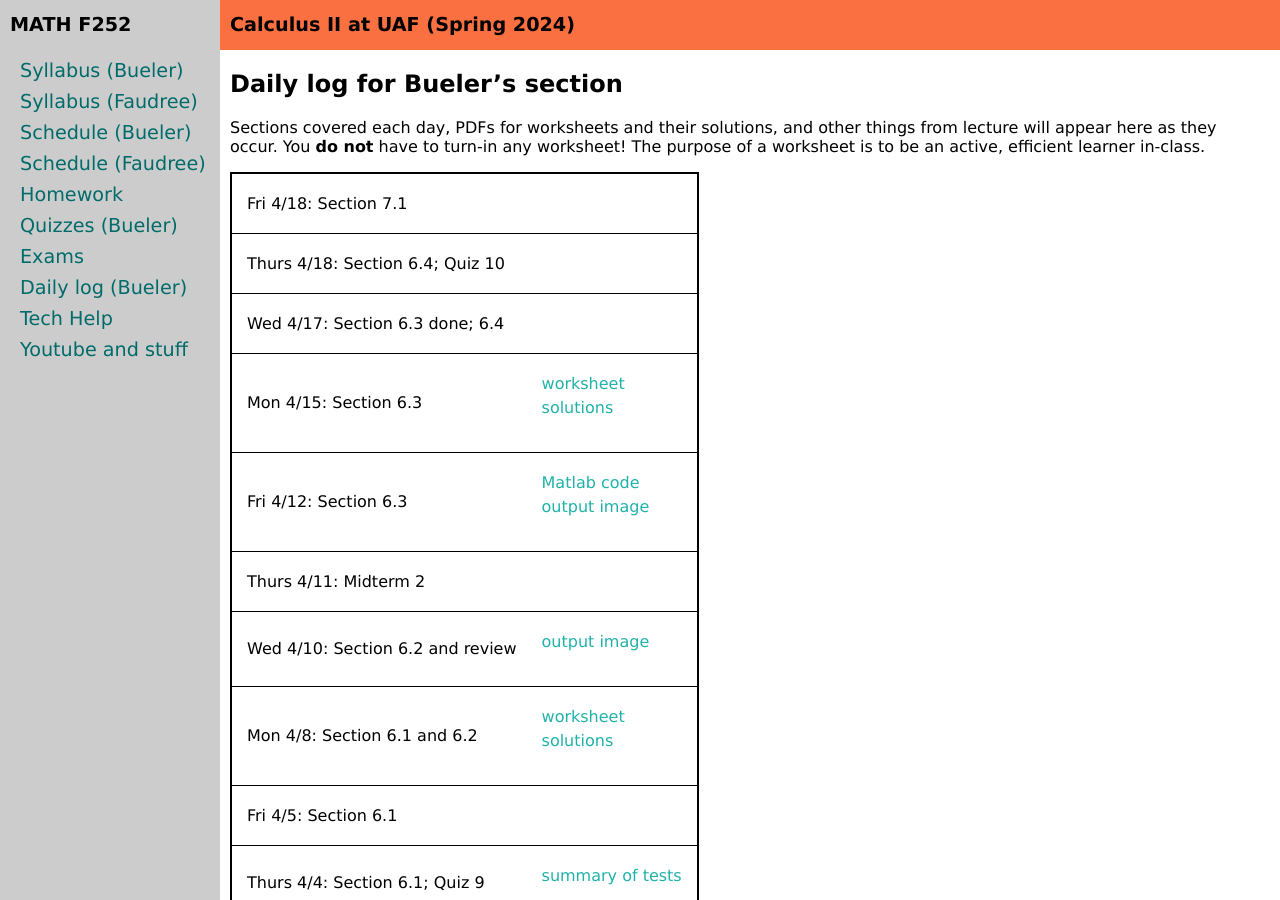
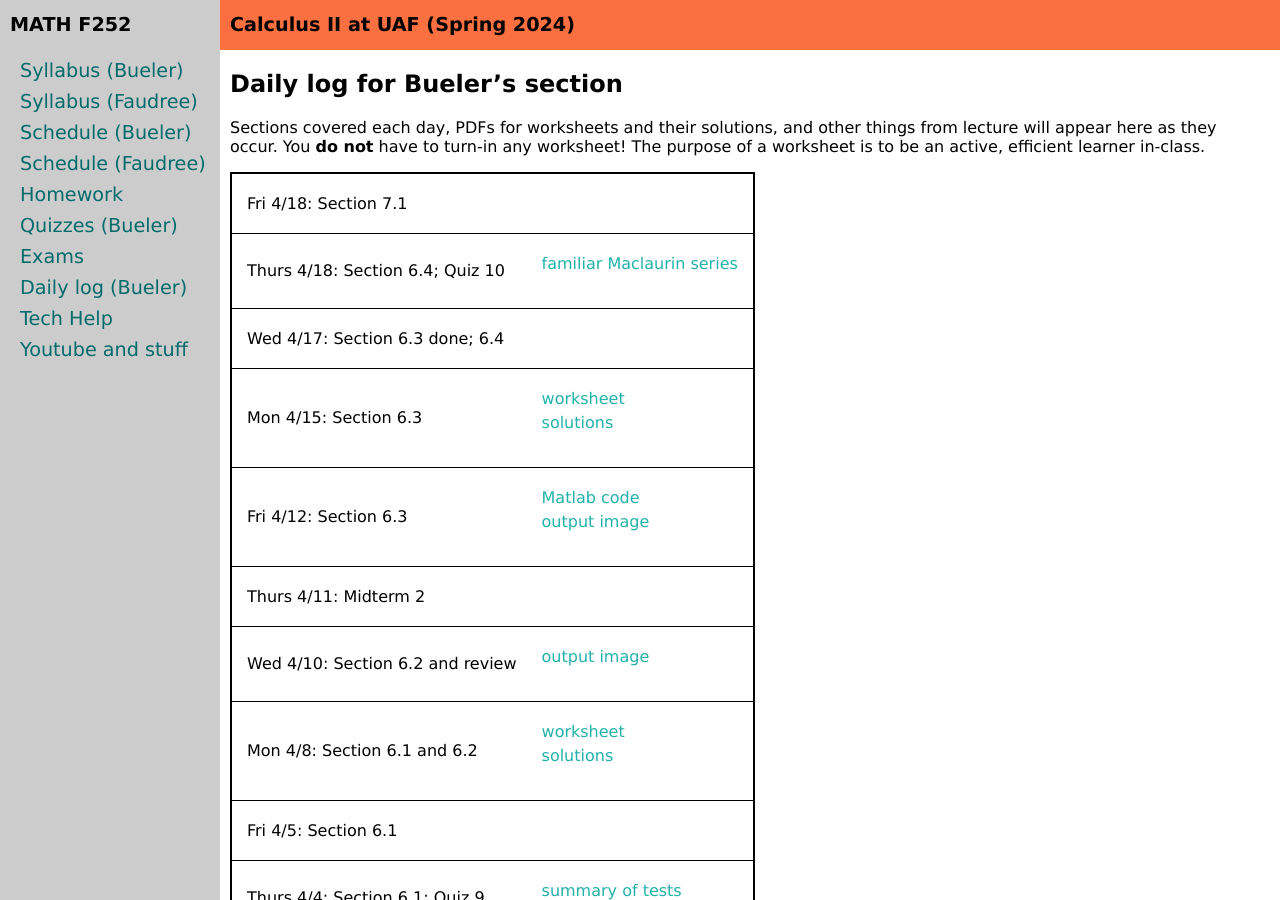
Before and after one commit to uaf-math/calc2, a Jekyll site: the page built from daily.md, in a window 1280 px wide and 900 px high. Built offline with Jekyll 4.4.1, drawn with Linux system fonts in a browser that asks for light colours.

Commit message:
link image familiar series

```diff
--- a/_data/daily.yml
+++ b/_data/daily.yml
@@ -5,6 +5,8 @@ daily:
   date: Fri 4/18
 - name: Section 6.4; Quiz 10
   date: Thurs 4/18
+  ext: https://uaf-math251.github.io/calc2/assets/worksheets/F22/commonseries.png
+  extdescription: familiar Maclaurin series
 - name: Section 6.3 done; 6.4
   date: Wed 4/17
 - name: Section 6.3
```
